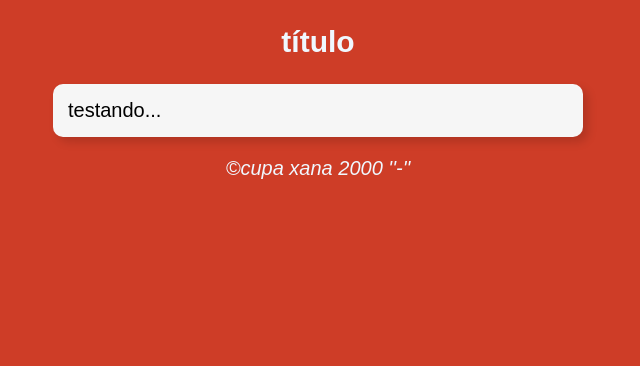
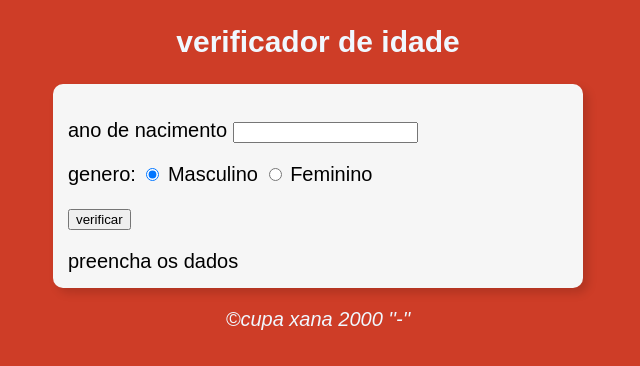
Before and after one commit to distopig/javascript, a plain HTML site: page desafio2/modelo.html in a window 1280 px wide. Shown: the whole page, without its empty margins (322-962 px from the left). Drawn offline with Linux system fonts and the light colour scheme.

Commit message:
alguma coisa

```diff
--- a/desafio2/modelo.html
+++ b/desafio2/modelo.html
@@ -4,19 +4,30 @@
     <meta charset="UTF-8">
     <meta http-equiv="X-UA-Compatible" content="IE=edge">
     <meta name="viewport" content="width=device-width, initial-scale=1.0">
-    <title>modelo de exercicios</title>
+    <title>verificador de idade</title>
     <link rel="stylesheet" href="estilo.css">
 </head>
 <body>
     <header>
-        <h2>título</h2>
+        <h2>verificador de idade</h2>
     </header>
     <section>
         <div>
-            testando...
+            <p>ano de nacimento
+                <input type="number" name="txtano" id="txtano">
+            </p>
+            <p>genero:
+                <input type="radio" name="radiosex" id="mais" checked>
+                <label for="mais">Masculino</label>
+                <input type="radio" name="radiosex" id="fes">
+                <label for="fes">Feminino</label>
+            </p>
+            <p>
+                <input type="button" value="verificar" onclick="verificar()">
+            </p>
         </div>
-        <div>
-
+        <div id="res">
+            preencha os dados
         </div>
     </section>
     <footer>
--- a/desafio2/streem.js
+++ b/desafio2/streem.js
@@ -1 +1,13 @@
-alert('hello work')
+function verificar(){
+    var data = new date()
+    var ano = data.getfullyear()
+    var fano = document.getElementsByid('txtano')
+    var res = document.querySelector('div#res')
+    if (fano.value.length == 0 || Number(fano.value) > ano){
+        alert('verifique os dados')
+    } else {
+        var fsex = document.getElementsByName('radio')
+        var idade = ano - Number(fano.value)
+        res.innerHTML = `idade de ${idade}`
+    }
+}
```
